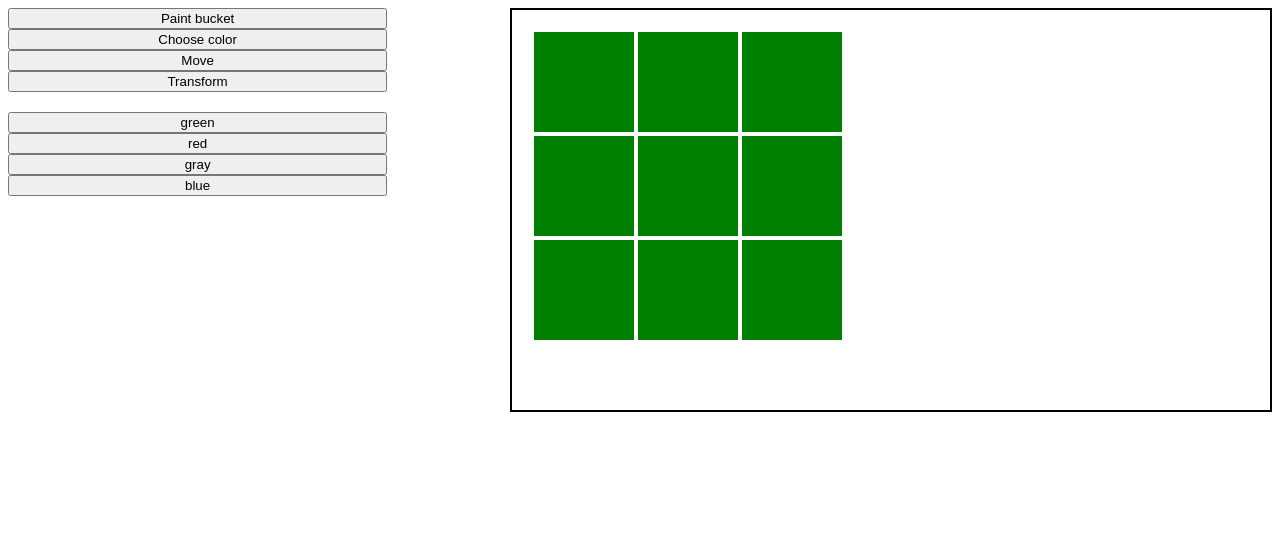
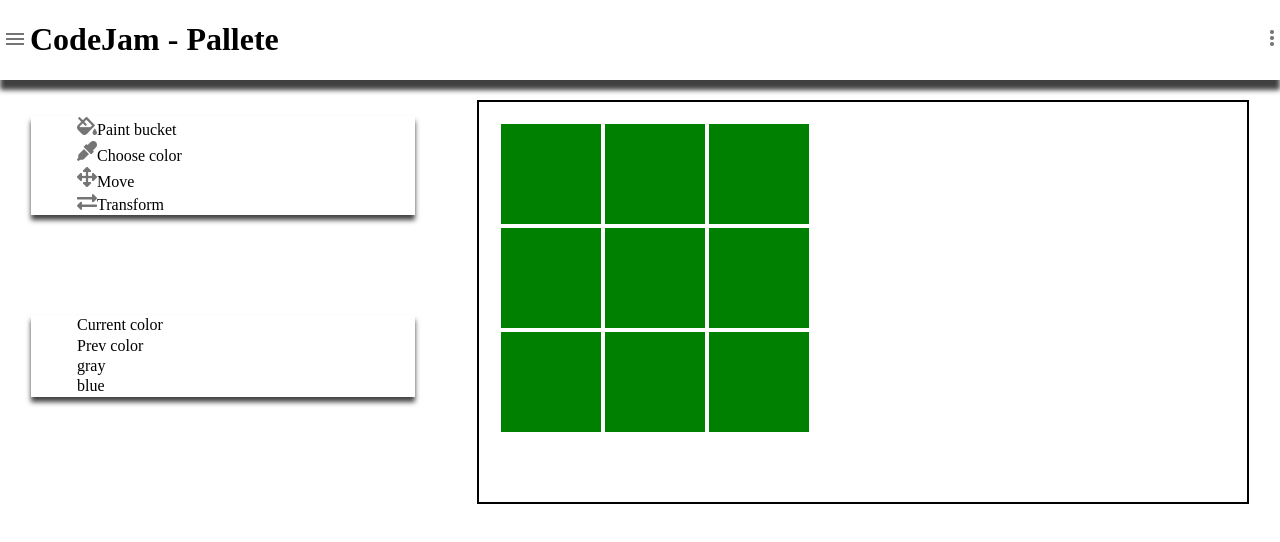
Before and after one commit to Pytniza/__test__, a plain HTML site: page codejam-dom-pallete/index.html in a window 1280 px wide. Drawn offline with nearby package versions, Linux system fonts and the light colour scheme.

Commit message:
feat: add styles for page and header

```diff
--- a/codejam-dom-pallete/css/style.css
+++ b/codejam-dom-pallete/css/style.css
@@ -1,6 +1,26 @@
+ul, ul {
+    list-style: none
+}
+
+header {
+    display: flex;
+    width: 100%;
+    box-shadow: 0px 10px 5px 0px rgba(0,0,0,0.75);
+}
+
+header button {
+    background: inherit;
+    border: none;
+}
+
+header button:last-child{
+    margin-left: auto;
+}
+
 .wrapper {
     display: flex;
-    justify-content: space-between;
+    justify-content: space-around;
+    padding-top: 20px;
 }
 
 #canvas {
@@ -28,10 +48,18 @@
 #tools, #colors {
     display: flex;
     flex-direction: column;
+    box-shadow: 0px 5px 5px 0px rgba(0,0,0,0.75);
+}
+
+#tools button, #colors button{
+    width: 80%;
+    text-align: left;
+    background: inherit;
+    border: none;
 }
 
 #colors {
-    margin-top: 20px;
+    margin-top: 100px;
 }
 
 .dashboard {
--- a/codejam-dom-pallete/index.html
+++ b/codejam-dom-pallete/index.html
@@ -5,32 +5,43 @@
     <meta charset="UTF-8">
     <meta name="viewport" content="width=device-width, initial-scale=1.0">
     <meta http-equiv="X-UA-Compatible" content="ie=edge">
-    <title>Pallete</title>
+    <title>CodeJam | Pallete</title>
     <link rel="stylesheet" href="css/style.css">
+    <link rel="stylesheet" href="https://cdnjs.cloudflare.com/ajax/libs/normalize/8.0.1/normalize.min.css" />
 </head>
 
 <body>
-    <div class="wrapper">
-        <div class="dashboard">
-            <div id="tools">
-                <button>Paint bucket</button>
-                <button>Choose color</button>
-                <button>Move</button>
-                <button>Transform</button>
+    <header>
+        <button><img src="asserts/images/Shape.png" alt=""></button>
+        <h1>CodeJam - Pallete</h1>
+        <button><img src="asserts/images/Shap.png" alt=""></button>
+    </header>
+    <main>
+        <div class="wrapper">
+            <div class="dashboard">
+                <ul id="tools">
+                    <li><button id="Paint bucket"><img src="asserts/images/Paint_bucket.png" alt="Paint bucket">Paint
+                            bucket</button></li>
+                    <li><button id="Choose color"><img src="asserts/images/Choose_color.png" alt="">Choose
+                            color</button></li>
+                    <li><button id="Move"><img src="asserts/images/Move.png" alt="Move">Move</button></li>
+                    <li><button id="Transform"><img src="asserts/images/Transform.png"
+                                alt="Transform">Transform</button></li>
+                </ul>
+                <ul id="colors">
+                    <li><button>Current color</button></li>
+                    <li><button>Prev color</button></li>
+                    <li><button>gray</button></li>
+                    <li><button>blue</button></li>
+                </ul>
             </div>
-            <div id="colors">
-                <button>green</button>
-                <button>red</button>
-                <button>gray</button>
-                <button>blue</button>
-            </div>
-        </div>
-        <div id="canvas">
-            <div id="canvas__wrapper">
+            <div id="canvas">
+                <div id="canvas__wrapper">
                 </div>
             </div>
         </div>
-    </div>
+        </div>
+    </main>
     <script src="main.js"></script>
 </body>
 
--- a/codejam-dom-pallete/main.js
+++ b/codejam-dom-pallete/main.js
@@ -4,15 +4,15 @@ window.addEventListener('load', function () {
     let currectColor = (localStorage.getItem('currectColor')) ? localStorage.getItem('currectColor') : 'red';
     let tool = (localStorage.getItem('tool')) ? localStorage.getItem('tool') : 'Paint bucket';
 
-    if (tool === 'Paint bucket') canvas.style.cursor = "url(asserts/images/Paint_bucket.png), auto";
-    if (tool === 'Choose color') canvas.style.cursor = "url(asserts/images/Choose_color.png), auto";
-    if (tool === 'Transform') canvas.style.cursor = "url(asserts/images/Transform.png), auto";
+    if (tool === 'Paint bucket') canvas.style.cursor = 'url(asserts/images/Paint_bucket.png), auto';
+    if (tool === 'Choose color') canvas.style.cursor = 'url(asserts/images/Choose_color.png), auto';
+    if (tool === 'Transform') canvas.style.cursor = 'url(asserts/images/Transform.png), auto';
     if (tool === 'Move') {
-        canvas.style.cursor = "url(asserts/images/Move.png), auto";
+        canvas.style.cursor = 'url(asserts/images/Move.png), auto';
     }
     //add elements
     for (let i = 0; i < 9; i++) {
-        const div = document.createElement("div");
+        const div = document.createElement('div');
         const obj = JSON.parse(localStorage.getItem(i));
         div.id = i;
         div.className += 'column default';
@@ -38,7 +38,7 @@ window.addEventListener('load', function () {
             document.getElementById('canvas__wrapper').appendChild(div);
             div.style.background = 'green';
             const obj = {
-                background: "green",
+                background: 'green',
                 borderRadius: ''
             }
             localStorage.setItem(i, JSON.stringify(obj))
@@ -60,7 +60,7 @@ window.addEventListener('load', function () {
         let target = event.target;
         if (target.tagName != 'BUTTON') return;
         currectColor = target.innerHTML;
-        canvas.style.cursor = "url(asserts/images/Paint_bucket.png), auto";
+        canvas.style.cursor = 'url(asserts/images/Paint_bucket.png), auto';
         tool = 'Paint bucket';
         // localStorage
         localStorage.setItem('currectColor', currectColor);
@@ -72,13 +72,13 @@ window.addEventListener('load', function () {
     tools.addEventListener('click', function (event) {
         let target = event.target;
         if (target.tagName != 'BUTTON') return;
-        tool = target.innerHTML;
+        tool = target.id;
         localStorage.setItem('tool', tool);
-        if (tool === 'Paint bucket') canvas.style.cursor = "url(asserts/images/Paint_bucket.png), auto";
-        if (tool === 'Choose color') canvas.style.cursor = "url(asserts/images/Choose_color.png), auto";
-        if (tool === 'Transform') canvas.style.cursor = "url(asserts/images/Transform.png), auto";
+        if (tool === 'Paint bucket') canvas.style.cursor = 'url(asserts/images/Paint_bucket.png), auto';
+        if (tool === 'Choose color') canvas.style.cursor = 'url(asserts/images/Choose_color.png), auto';
+        if (tool === 'Transform') canvas.style.cursor = 'url(asserts/images/Transform.png), auto';
         if (tool === 'Move') {
-            canvas.style.cursor = "url(asserts/images/Move.png), auto";
+            canvas.style.cursor = 'url(asserts/images/Move.png), auto';
             return;
         }
     })
```
